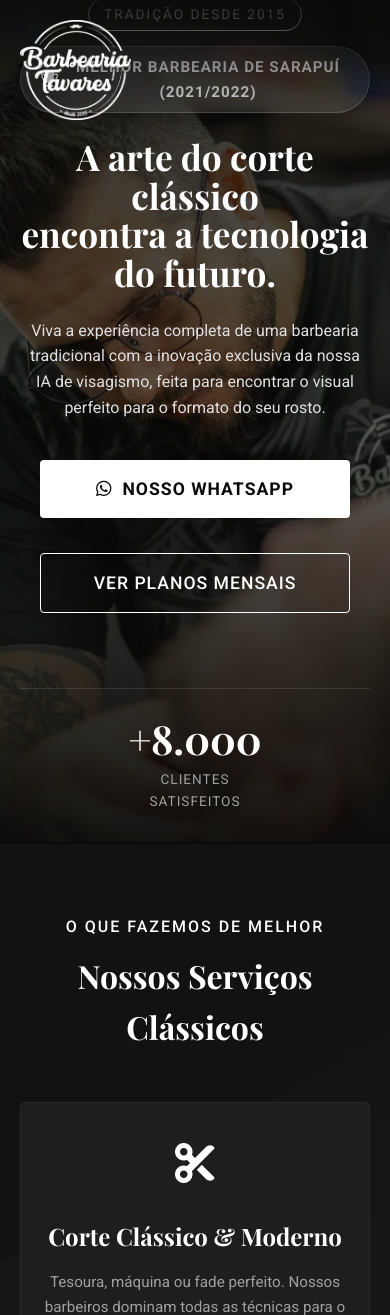
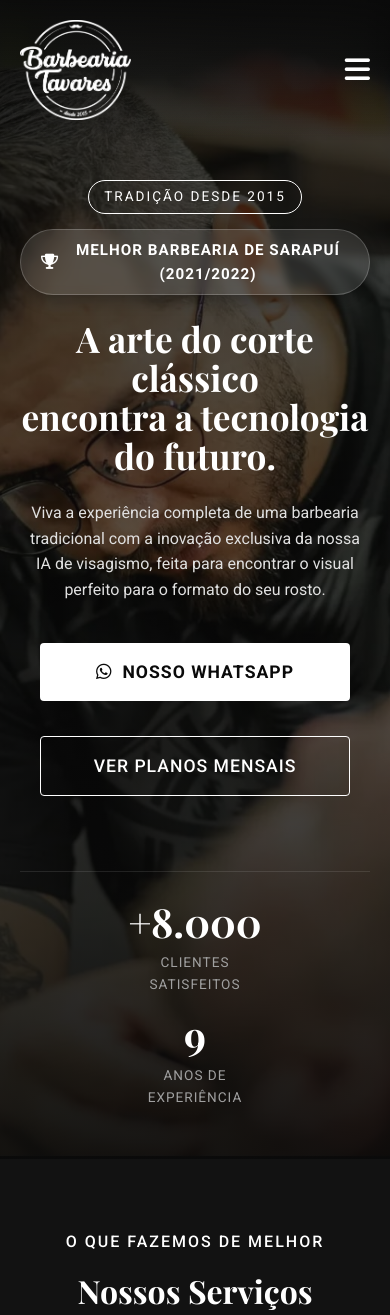
Before and after one commit to artaxerxesfleury/barbearia-tavares, a PHP site: page / in a window 390 px wide. Shown: the top 1315 px of the page. Run offline with PHP 8.4, Linux system fonts and the light colour scheme; some libraries are stand-ins or nearby versions; some web fonts are replaced.

Commit message:
Add responsive hamburger menu and fix hero padding

```diff
--- a/index.html
+++ b/index.html
@@ -42,6 +42,11 @@
             </nav>
 
             <div class="walkin-badge"><i class="fa-solid fa-chair"></i> Ordem de Chegada</div>
+
+            <!-- Hamburger Menu for Mobile -->
+            <div class="menu-toggle" id="mobile-menu">
+                <i class="fa-solid fa-bars"></i>
+            </div>
         </div>
     </header>
 
@@ -397,6 +402,27 @@
     </footer>
 
     <script>
+        // Menu Mobile Toggle
+        const mobileMenu = document.getElementById('mobile-menu');
+        const navLinks = document.querySelector('.nav-links');
+
+        mobileMenu.addEventListener('click', () => {
+            navLinks.classList.toggle('active');
+            if (navLinks.classList.contains('active')) {
+                mobileMenu.innerHTML = '<i class="fa-solid fa-xmark"></i>';
+            } else {
+                mobileMenu.innerHTML = '<i class="fa-solid fa-bars"></i>';
+            }
+        });
+
+        // Close menu on link click
+        document.querySelectorAll('.nav-link').forEach(link => {
+            link.addEventListener('click', () => {
+                navLinks.classList.remove('active');
+                mobileMenu.innerHTML = '<i class="fa-solid fa-bars"></i>';
+            });
+        });
+
         // Smooth scrolling
         document.querySelectorAll('a[href^="#"]').forEach(anchor => {
             anchor.addEventListener('click', function (e) {
--- a/styles.css
+++ b/styles.css
@@ -302,6 +302,14 @@ ul {
     backdrop-filter: blur(5px);
     box-shadow: 0 5px 15px rgba(0, 0, 0, 0.3);
     border-radius: 50px;
+}
+
+.menu-toggle {
+    display: none;
+    font-size: 1.8rem;
+    color: var(--text-white);
+    cursor: pointer;
+    z-index: 1001;
 }
 
 .btn-whatsapp {
@@ -1032,10 +1040,39 @@ ul {
         padding: 70px 0;
     }
 
-    .nav-links,
+    .menu-toggle {
+        display: block;
+    }
+
+    .nav-links {
+        position: absolute;
+        top: 100%;
+        left: 0;
+        width: 100%;
+        background: rgba(10, 10, 10, 0.98);
+        flex-direction: column;
+        align-items: center;
+        padding: 30px 0;
+        gap: 25px;
+        border-bottom: 2px solid var(--primary);
+        box-shadow: 0 10px 20px rgba(0, 0, 0, 0.5);
+        display: none;
+    }
+
+    .nav-links.active {
+        display: flex;
+    }
+
     .nav-container .btn,
     .walkin-badge {
         display: none;
+    }
+
+    .hero {
+        padding-top: 100px;
+        min-height: 100vh;
+        height: auto;
+        padding-bottom: 50px;
     }
 
     .hero-title {
```
